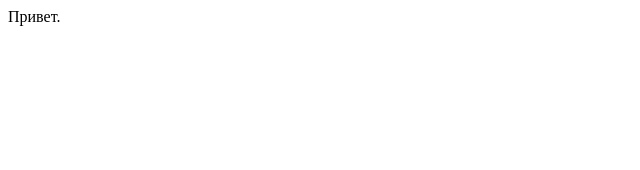
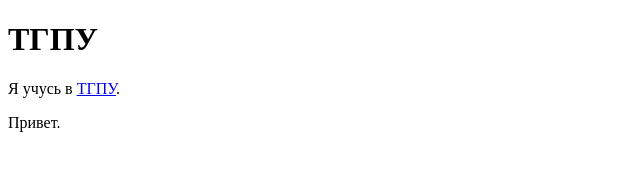
Before and after one commit to teasmint/teasmint.github.io, a plain HTML site: page index.html in a window 1280 px wide. Shown: the whole page, without its empty margins (0-640 px from the left). Drawn offline with Linux system fonts and the light colour scheme.

Commit message:
h1, a, p

```diff
--- a/index.html
+++ b/index.html
@@ -2,6 +2,8 @@
 <html>
     <head>
         <body>
+            <h1>ТГПУ</h1>
+            <p>Я учусь в <a href="https://tspu.ru">ТГПУ</a>.</p>
             Привет.
         </body>
     </head>
```
